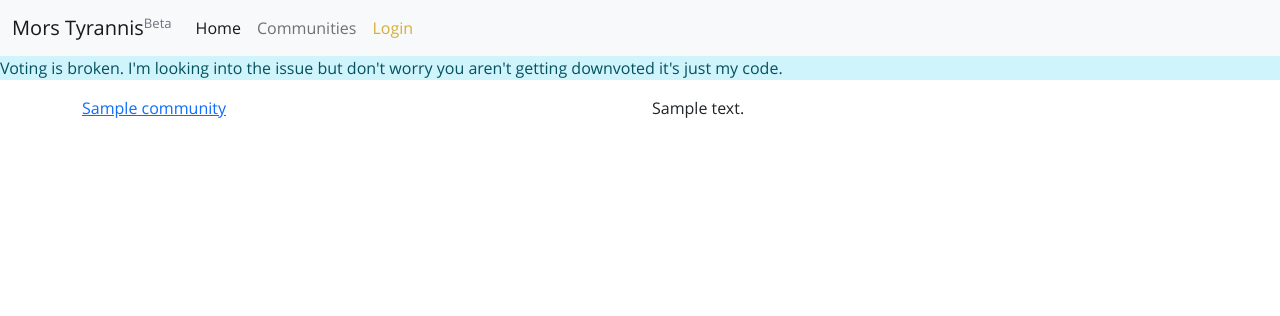
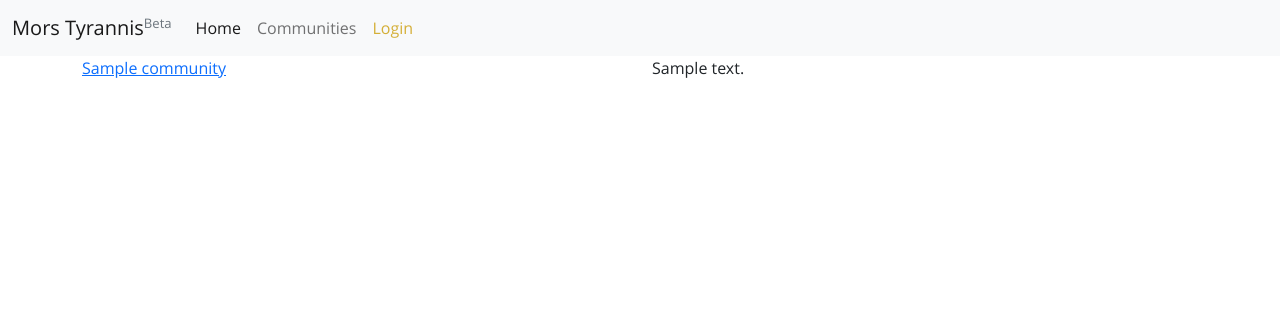
Before and after one commit to Dathmar/mors-tyrannis, a Django app: template communities/templates/communities/index.html in a window 1280 px wide. Shown: the top 316 px of the page. Run offline with Django 3.2, Linux system fonts and the light colour scheme; the template is opened without the code that fills it: most values are stand-ins (such as "Sample title", 1, 10 or a date in 2020); parts of the project's set-up code (start-up, migrations or seed data) failed here and were passed over; some libraries are stand-ins or nearby versions.

Commit message:
Remove warning about voting.

```diff
--- a/base/templates/base.html
+++ b/base/templates/base.html
@@ -17,11 +17,6 @@
 </head>
 <body>
 {% include 'navbar.html' %}
-<section>
-    <div class="alert-info">
-        <p>Voting is broken.  I'm looking into the issue but don't worry you aren't getting downvoted it's just my code.</p>
-    </div>
-</section>
 {% block content %}
 {% endblock %}
 <script src="{% static 'jquery/jquery-3.6.0.min.js' %}"></script>
```
